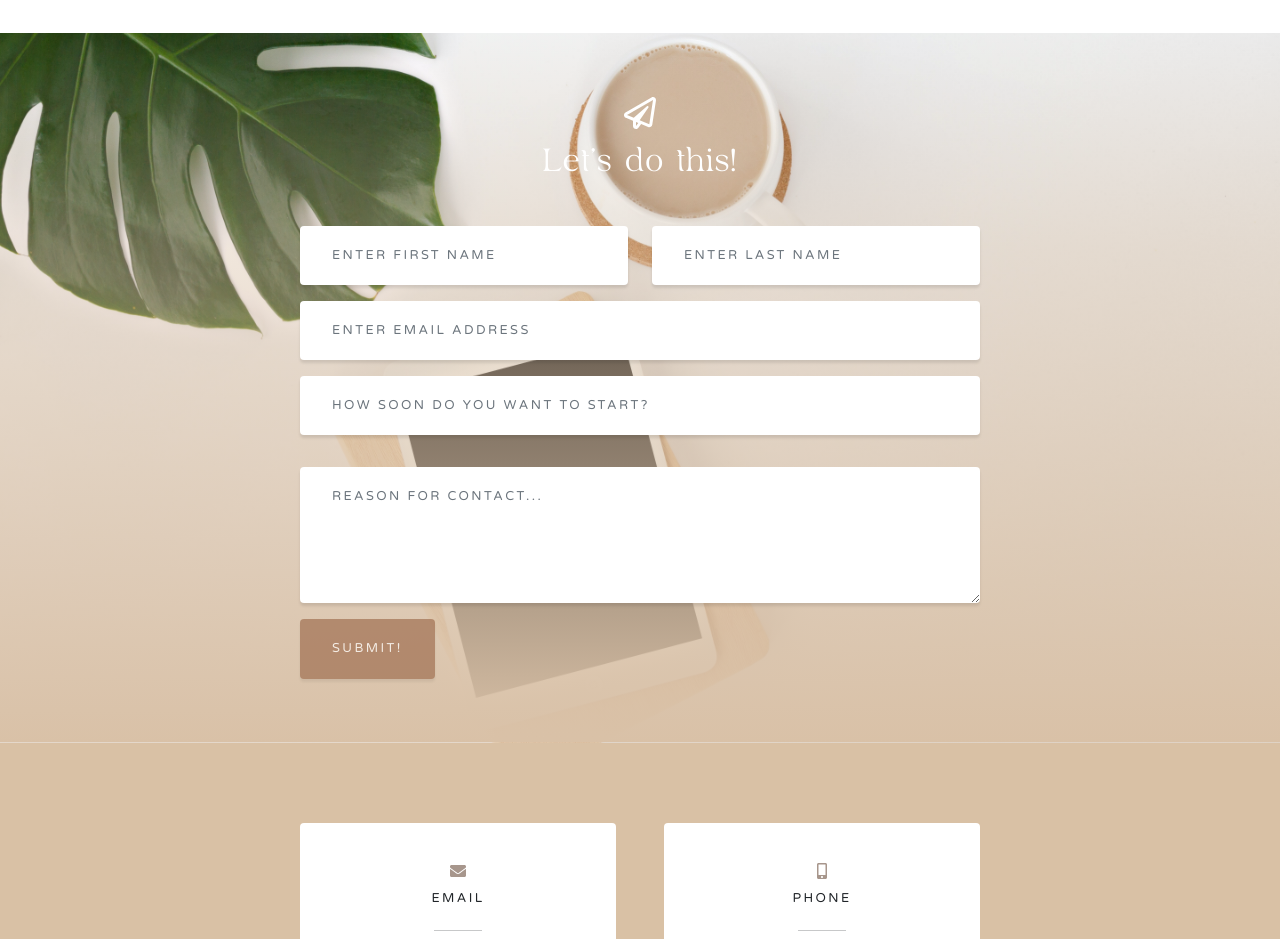
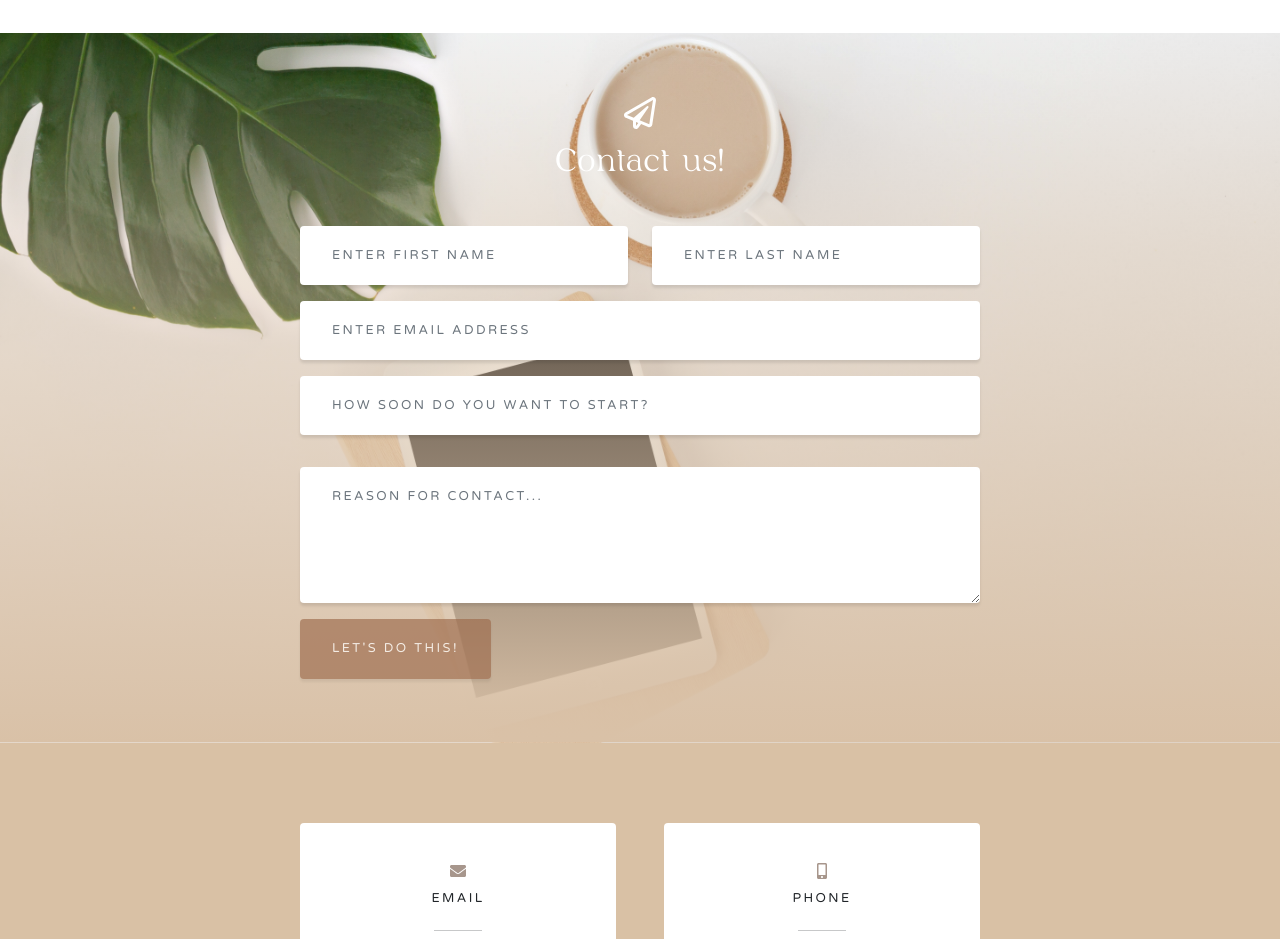
Before and after one commit to ianjosephjones/Enigma-Agency-1, a plain HTML site: page index.html in a window 1280 px wide. Shown: the part 5920-6859 px from the top of the page. Drawn offline with nearby package versions, Linux system fonts and the light colour scheme.

```diff
--- a/index.html
+++ b/index.html
@@ -798,7 +798,7 @@
 				<div class="row gx-4 gx-lg-5">
 					<div class="col-md-10 col-lg-8 mx-auto text-center">
 						<i class="far fa-paper-plane fa-2x mb-2 text-white"></i>
-						<h2 class="text-white mb-5">Let's do this!</h2>
+						<h2 class="text-white mb-5">Contact us!</h2>
 
 						<form
 							class="form-signup"
@@ -867,7 +867,7 @@
 										id="submitButton"
 										type="submit"
 									>
-										Submit!
+									Let's do this!
 									</button>
 								</div>
 							</div>
```
Also changed, not shown: assets/img/ipad.png.
